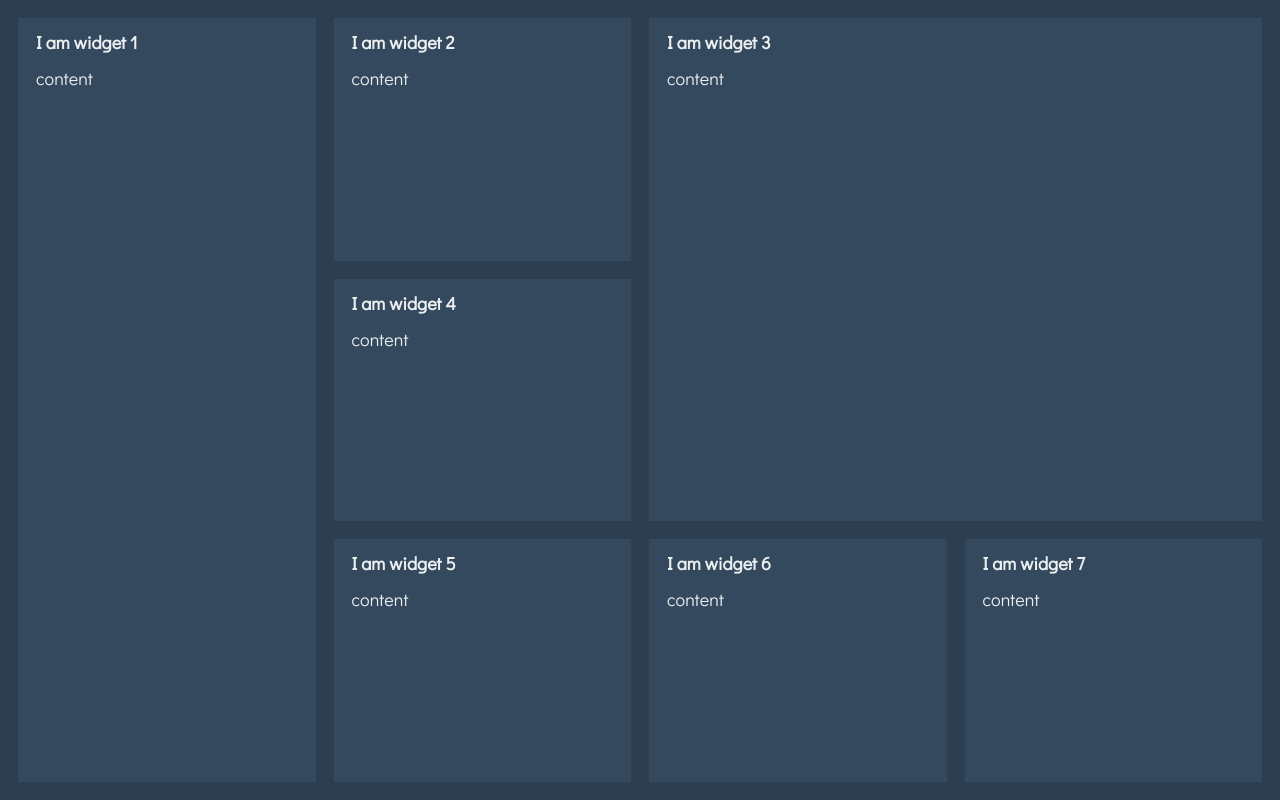
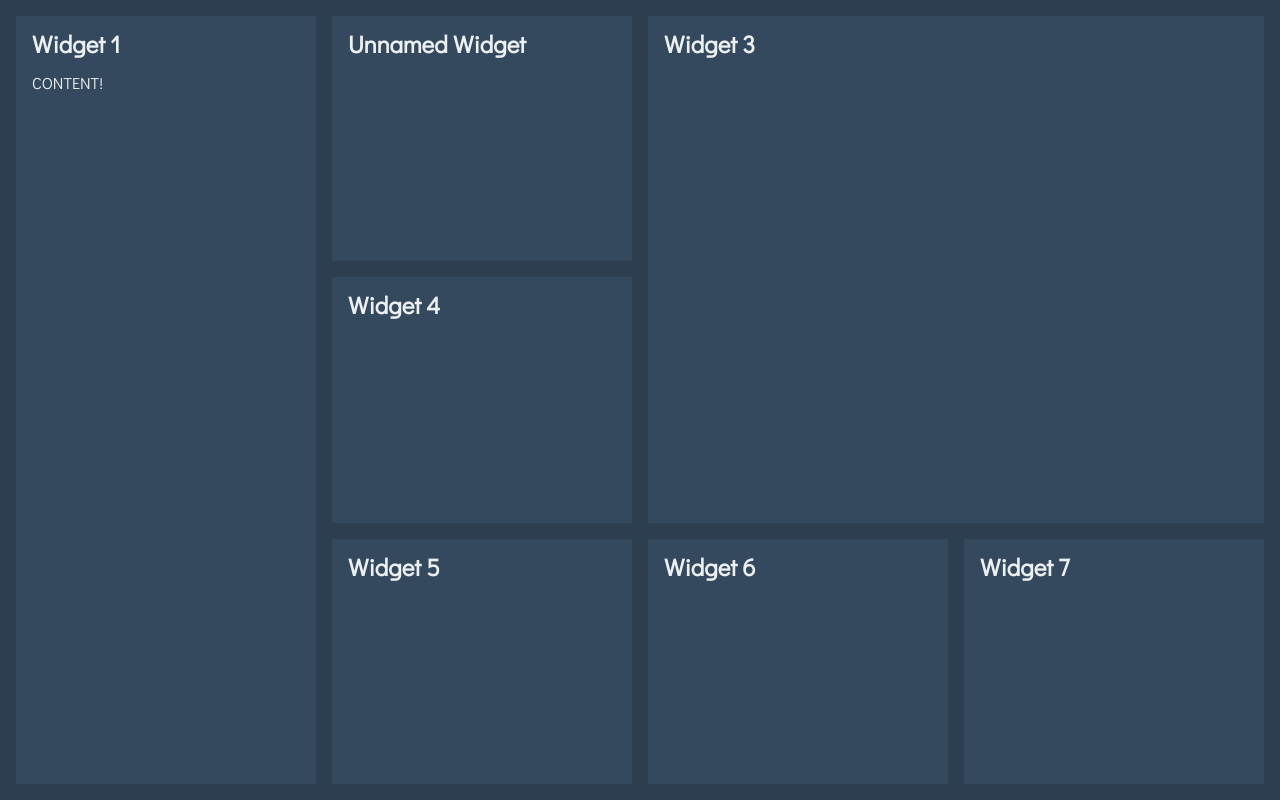
Before and after one commit to MattCrouch/React-Dashboard, a React (Create React App) app: page / in a window 1280 px wide. Built offline with nearby package versions, Linux system fonts and the light colour scheme.

Commit message:
Dynamically set col/row spans

```diff
--- a/src/components/App.js
+++ b/src/components/App.js
@@ -6,13 +6,15 @@ class App extends Component {
   render() {
     return (
       <div className="App">
-        <Widget number="1" testClass="row-3" />
-        <Widget number="2" testClass="" />
-        <Widget number="3" testClass="col-2 row-2" />
-        <Widget number="4" testClass="" />
-        <Widget number="5" testClass="" />
-        <Widget number="6" testClass="" />
-        <Widget number="7" testClass="" />
+        <Widget heading="Widget 1" rowspan="3" className="row-3">
+          CONTENT!
+        </Widget>
+        <Widget />
+        <Widget heading="Widget 3" colspan="2" rowspan="2" className="col-2 row-2" />
+        <Widget heading="Widget 4" />
+        <Widget heading="Widget 5" />
+        <Widget heading="Widget 6" />
+        <Widget heading="Widget 7" />
       </div>
     );
   }
--- a/src/components/Widget.js
+++ b/src/components/Widget.js
@@ -2,18 +2,36 @@ import React, { Component } from 'react';
 import '../styles/Widget.css';
 
 class Widget extends Component {
+
+    constructor(props) {
+        super(props);
+
+        this.spanStyles = {};
+        if(props.colspan !== 1) {
+            this.spanStyles.gridColumn = `span ${ props.colspan }`;
+        }
+        if(props.rowspan !== 1) {
+            this.spanStyles.gridRow = `span ${ props.rowspan }`;
+        }
+    }
   render() {
     return (
-      <div className={"Widget " + this.props.testClass}>
+      <div style={ this.spanStyles } className="Widget">
         <div className="header">
-            <h2>I am widget { this.props.number }</h2>
+            <h2>{ this.props.heading }</h2>
         </div>
         <div className="content">
-            content
+            { this.props.children }
         </div>
       </div>
     );
   }
 }
 
+Widget.defaultProps = {
+    heading: "Unnamed Widget",
+    colspan: 1,
+    rowspan: 1
+}
+
 export default Widget;
--- a/src/index.css
+++ b/src/index.css
@@ -1,6 +1,6 @@
 html {
   box-sizing: border-box;
-  font-size: 18px;
+  font-size: 16px;
 }
 
 *, *:before, *:after {
--- a/src/styles/Widget.css
+++ b/src/styles/Widget.css
@@ -6,34 +6,27 @@
         "header"
         "content";
     background-color: #34495e;
-    padding: 0 1rem 1rem 1rem;
+    padding: 1rem;
 }
 
 .Widget h2 {
-    /*font-weight: normal;*/
-    font-size: 1rem;
+    font-size: 1.5rem;
+    margin: 0;
     line-height: 1;
 }
 
 .Widget .header {
     grid-area: header;
-    /*background-color: red;*/
     line-height: 2;
 }
 
 .Widget .content {
     grid-area: content;
-    /*background-color: green;*/
+    padding-top: 1rem;
 }
 
-.col-2 {
-    grid-column: span 2;
+@media(max-width: 600px) {
+    .Widget .content {
+        padding-top: 0.25rem;
+    }
 }
-
-.row-2 {
-    grid-row: span 2;
-}
-
-.row-3 {
-    grid-row: span 3;
-}
```
